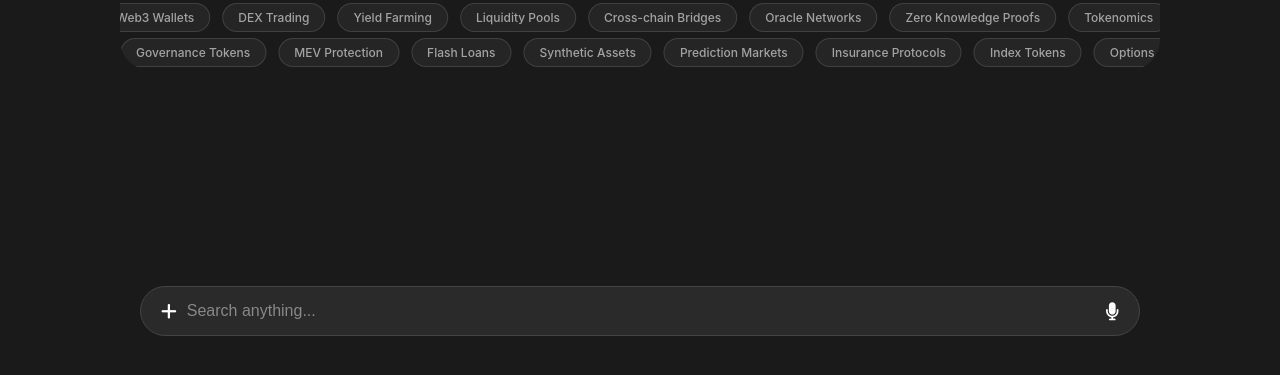
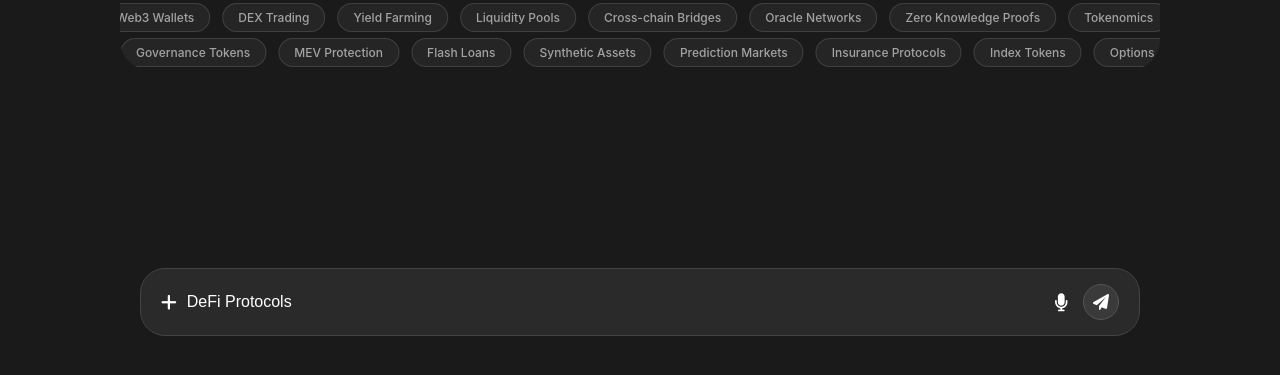
Before and after one commit to ayobade/AI-Chatbot, a plain HTML site: page index.html in a window 1280 px wide. Both pictures are taken after a click on the element "DeFi Protocols". Shown: the part 409-784 px from the top of the page. Drawn offline with Linux system fonts and the light colour scheme.

Commit message:
updated input field with selected topics

```diff
--- a/index.html
+++ b/index.html
@@ -106,9 +106,14 @@
         <div class="search-bar">
             <i class="fas fa-plus"></i>
             <input type="text" placeholder="Search anything...">
-            <i class="fas fa-microphone"></i>
+             <i class="fas fa-microphone"></i>
+             <button class="send-button" aria-label="Send message" title="Send" disabled>
+                 <i class="fas fa-paper-plane"></i>
+             </button>
         </div>
 
        </div>
+       <script src="script.js"></script>
 </body>
+
 </html>
--- a/script.js
+++ b/script.js
@@ -0,0 +1,61 @@
+document.addEventListener('DOMContentLoaded', () => {
+  const inputEl = document.querySelector('.search-bar input');
+  const sendButton = document.querySelector('.send-button');
+  const topics = document.querySelectorAll('.topic');
+
+
+  if (topics && inputEl) {
+    topics.forEach((topic) => {
+      topic.addEventListener('click', () => {
+        const text = (topic.textContent || '').trim();
+        inputEl.value = text;
+        inputEl.focus();
+
+        const len = inputEl.value.length;
+        if (typeof inputEl.setSelectionRange === 'function') {
+          inputEl.setSelectionRange(len, len);
+        }
+        updateSendButtonState();
+      });
+    });
+  }
+
+
+  const send = () => {
+    if (!inputEl) return;
+    const message = inputEl.value.trim();
+    if (!message) return;
+    handleSendMessage(message);
+    inputEl.value = '';
+    inputEl.focus();
+  };
+
+  if (sendButton) {
+    sendButton.addEventListener('click', send);
+  }
+
+  if (inputEl) {
+    inputEl.addEventListener('keydown', (e) => {
+      if (e.key === 'Enter') {
+        e.preventDefault();
+        send();
+      }
+    });
+
+    inputEl.addEventListener('input', updateSendButtonState);
+
+    updateSendButtonState();
+  }
+
+
+  function handleSendMessage(message) {
+
+    console.log('Sending message:', message);
+  }
+
+  function updateSendButtonState() {
+    if (!sendButton || !inputEl) return;
+    const hasText = inputEl.value.trim().length > 0;
+    sendButton.disabled = !hasText;
+  }
+});
--- a/style.css
+++ b/style.css
@@ -205,6 +205,44 @@ body {
     font-size: 18px;
 }
 
+.search-bar .fa-microphone {
+    margin-right: 5px;
+}
+
+.search-bar .send-button {
+    background-color: #3a3a3a;
+    border: 1px solid #555;
+    color: white;
+    width: 36px;
+    height: 36px;
+    border-radius: 50%;
+    display: inline-flex;
+    align-items: center;
+    justify-content: center;
+    cursor: pointer;
+    transition: background-color 0.2s, transform 0.1s, opacity 0.2s;
+    flex-shrink: 0;
+}
+
+.search-bar .send-button:hover {
+    background-color: #4a4a4a;
+}
+
+.search-bar .send-button:active {
+    transform: scale(0.98);
+}
+
+.search-bar .send-button i {
+    font-size: 16px;
+}
+
+
+.search-bar .send-button:disabled {
+    opacity: 0.5;
+    cursor: not-allowed;
+    background-color: #2f2f2f;
+    border-color: #4a4a4a;
+}
 @keyframes scrollRight {
     0% {
         transform: translateX(0);
```
